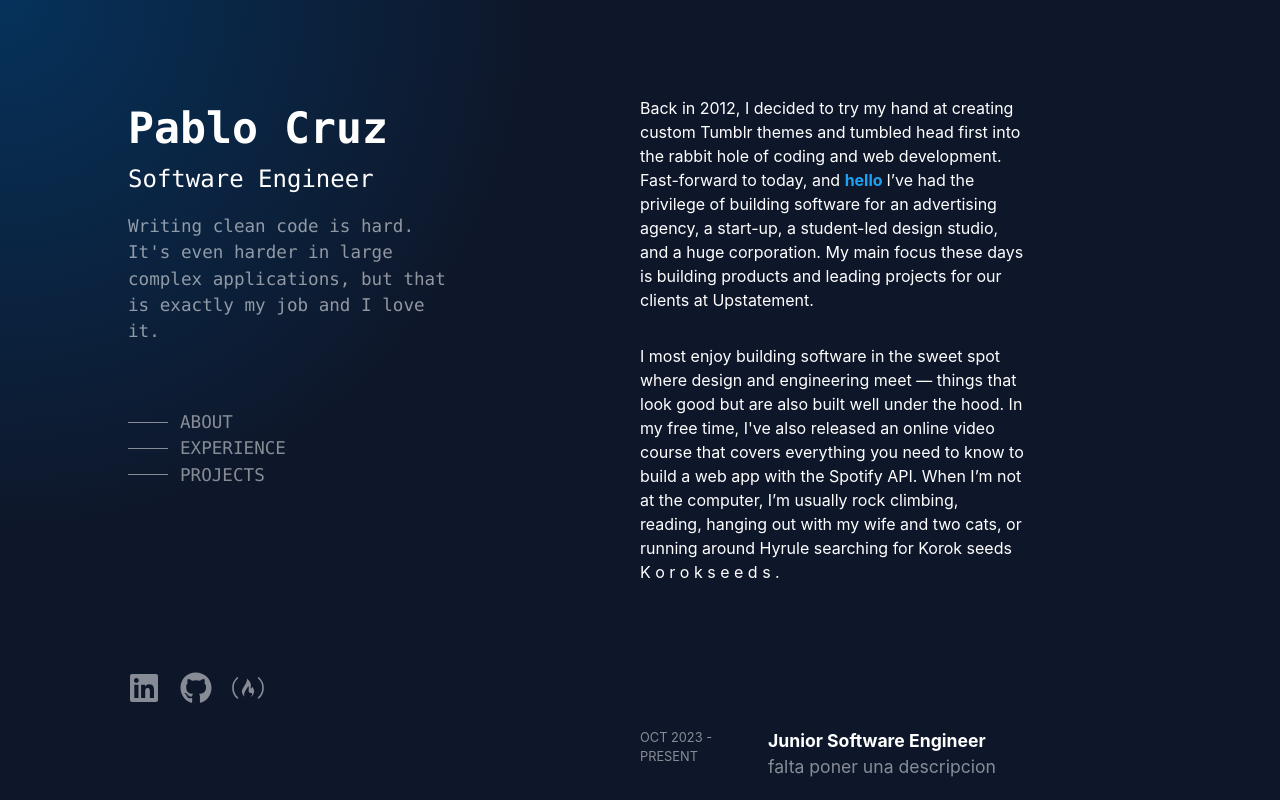
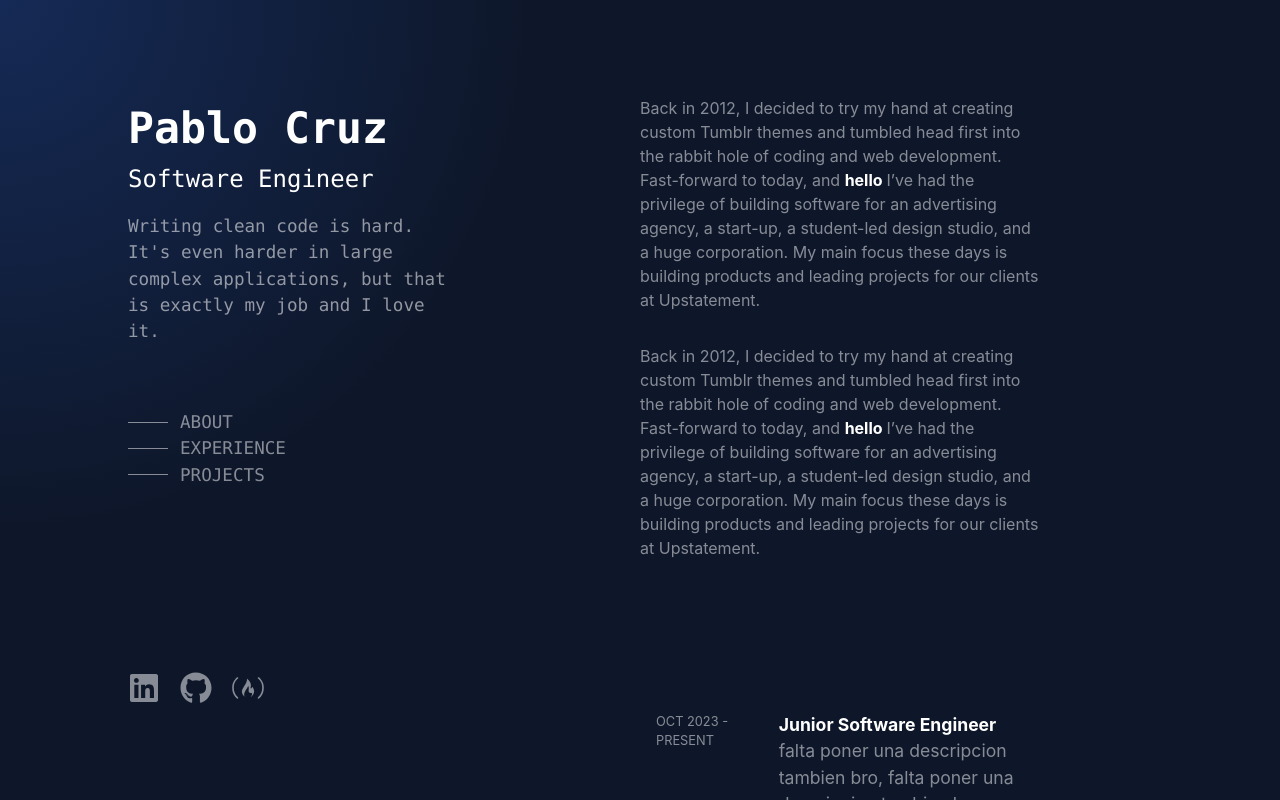
Before and after one commit to jpablocruz/Portfolio-Website, a React (Create React App) app: page / in a window 1280 px wide. Built offline with nearby package versions, Linux system fonts and the light colour scheme.

Commit message:
finished working on cards component

```diff
--- a/src/components/About.tsx
+++ b/src/components/About.tsx
@@ -5,23 +5,23 @@ const About = () => {
   <div className="h-auto">
    <div className="sticky top-0 bg-white lg:hidden">{"sticky title"}</div>
    <div className="flex flex-col gap-8">
-    <div className="text-white">
+    <div className="text-white text-opacity-50">
      Back in 2012, I decided to try my hand at creating custom Tumblr themes and
      tumbled head first into the rabbit hole of coding and web development.
-     Fast-forward to today, and <b className="text-celeste">hello </b>I’ve had
-     the privilege of building software for an advertising agency, a start-up, a
-     student-led design studio, and a huge corporation. My main focus these days
-     is building products and leading projects for our clients at Upstatement.
+     Fast-forward to today, and{" "}
+     <b className="text-white text-opacity-100">hello </b>I’ve had the privilege
+     of building software for an advertising agency, a start-up, a student-led
+     design studio, and a huge corporation. My main focus these days is building
+     products and leading projects for our clients at Upstatement.
     </div>
-    <div className="text-white">
-     {" "}
-     I most enjoy building software in the sweet spot where design and
-     engineering meet — things that look good but are also built well under the
-     hood. In my free time, I've also released an online video course that
-     covers everything you need to know to build a web app with the Spotify API.
-     When I’m not at the computer, I’m usually rock climbing, reading, hanging
-     out with my wife and two cats, or running around Hyrule searching for Korok
-     seeds K o r o k s e e d s .
+    <div className="text-white text-opacity-50">
+     Back in 2012, I decided to try my hand at creating custom Tumblr themes and
+     tumbled head first into the rabbit hole of coding and web development.
+     Fast-forward to today, and{" "}
+     <b className="text-white text-opacity-100">hello </b>I’ve had the privilege
+     of building software for an advertising agency, a start-up, a student-led
+     design studio, and a huge corporation. My main focus these days is building
+     products and leading projects for our clients at Upstatement.
     </div>
    </div>
   </div>
--- a/src/components/Content.tsx
+++ b/src/components/Content.tsx
@@ -5,7 +5,7 @@ const Content = () => {
  return (
   <div
    id="scrollable"
-   className="lg:pr-32 lg:max-h-screen lg:overflow-y-auto lg:w-1/2 lg:pt-24 scroll-smooth"
+   className="lg:pr-28 lg:max-h-screen lg:overflow-y-auto lg:w-1/2 lg:pt-24 scroll-smooth"
   >
    <About />
    <Experience />
--- a/src/components/Experience.tsx
+++ b/src/components/Experience.tsx
@@ -4,7 +4,8 @@ import { CVInformation } from "../constants/cvInfo";
 import { CardProps } from "../interfaces";
 const Experience = () => {
  return (
-  <ul className="pt-32">
+  <div className="py-32">
+   <ul className="flex flex-col gap-8">
     {CVInformation.map((info: CardProps) => (
      <ExperienceCard
       key={info.period}
@@ -15,6 +16,12 @@ const Experience = () => {
      />
     ))}
    </ul>
+   <div className="pt-10">
+    <a className=" text-white text-bold hover:cursor-pointer" href="#cv">
+     {"View my Resumé"}
+    </a>
+   </div>
+  </div>
  );
 };
 
--- a/src/components/ExperienceCard.tsx
+++ b/src/components/ExperienceCard.tsx
@@ -3,7 +3,7 @@ import { CardProps } from "../interfaces";
 
 const ExperienceCard = (cardProps: CardProps) => {
  return (
-  <div className="flex">
+  <div className="flex border border-none rounded-md px-4 py-2 hover:bg-white hover:bg-opacity-10">
    <div className="rounded flex flex-col w-1/3">
     <div className="py-4">
      <div className="text-white text-opacity-50 text-small">
@@ -22,7 +22,7 @@ const ExperienceCard = (cardProps: CardProps) => {
      {cardProps.keywords.map((keyword) => (
       <span
        key={keyword}
-       className="inline-block font-light bg-celesteLight bg-opacity-50 rounded-full px-3 py-1 text-sm font-semibold text-celesteLight mr-2 mb-2"
+       className="inline-block font-light bg-celeste bg-opacity-20 rounded-full px-3 py-1 text-semibase text-celeste mr-2 mb-2"
       >
        {keyword}
       </span>
--- a/src/components/GradientDiv.tsx
+++ b/src/components/GradientDiv.tsx
@@ -28,7 +28,7 @@ const Gradientdiv: React.FC<GradientdivProps> = ({ children, className }) => {
    style={{
     backgroundImage: `radial-gradient( circle at ${GradientPosition().x}px ${
      GradientPosition().y
-    }px, #06325b , #0e172a 35% )`,
+    }px, #152a56 , #0e172a 35% )`,
    }}
    className={className}
   >
--- a/src/constants/cvInfo.ts
+++ b/src/constants/cvInfo.ts
@@ -3,7 +3,8 @@ export const CVInformation: CardProps[] = [
  {
   period: "OCT 2023 - PRESENT",
   position: "Junior Software Engineer",
-  description: "falta poner una descripcion",
+  description:
+   "falta poner una descripcion tambien bro, falta poner una descripcion tambien bro, falta poner una descripcion tambien bro",
   keywords: [
    "React",
    "Redux",
@@ -16,7 +17,8 @@ export const CVInformation: CardProps[] = [
  {
   period: "AUG 2021 - JUNE 2022",
   position: "Software Engineer Intern",
-  description: "falta poner una descripcion tambien bro",
+  description:
+   "falta poner una descripcion tambien bro, falta poner una descripcion tambien bro, falta poner una descripcion tambien bro",
   keywords: [
    "Angular",
    "TypeScript",
@@ -30,7 +32,8 @@ export const CVInformation: CardProps[] = [
  {
   period: "FEB 2021 - MAY 2021",
   position: "Backend Developer",
-  description: "poner lo que hiciste",
+  description:
+   "falta poner una descripcion tambien bro, falta poner una descripcion tambien bro, falta poner una descripcion tambien bro",
   keywords: ["Ruby", "Ruby on Rails", "Firebase", "RSpec"],
  },
 ];
--- a/tailwind.config.js
+++ b/tailwind.config.js
@@ -13,6 +13,7 @@ module.exports = {
   },
   fontSize: {
    small: "0.8rem",
+   semibase: "0.92rem",
    base: "1.1rem",
    lg: "1.5rem",
    xl: "2.7rem",
```
Lines whose indentation alone changed are shown as unchanged.
